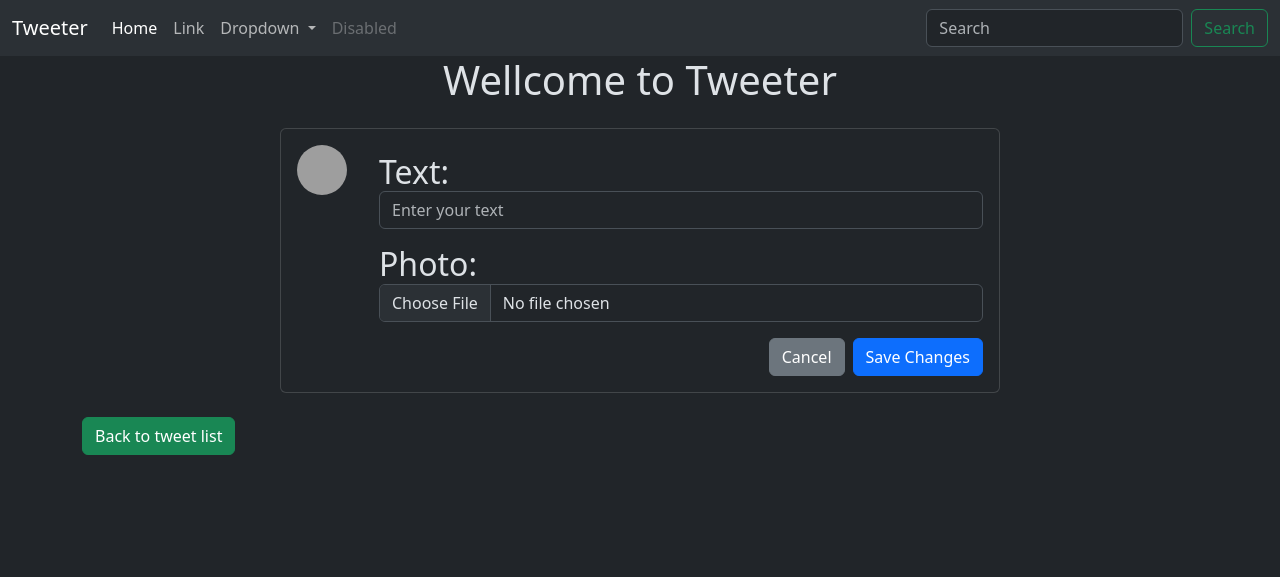
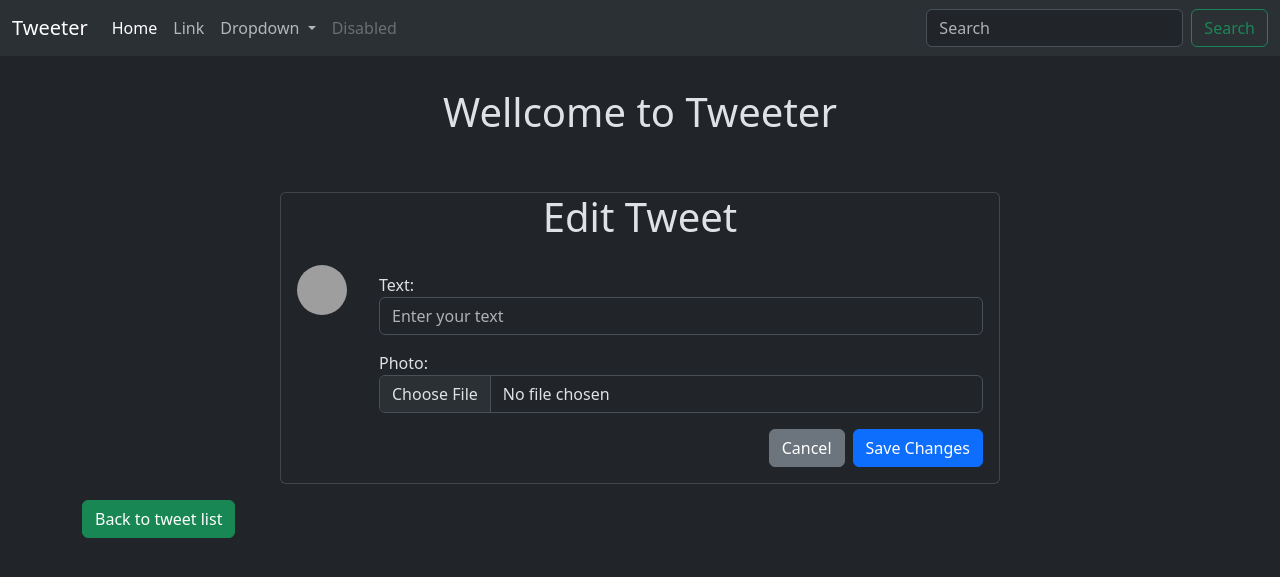
Before and after one commit to Waseem194/Tweeter-Social-Network-App, a Django app: page /tweet/create/ in a window 1280 px wide. Shown: the top 577 px of the page. Run offline with Django 5.2, Linux system fonts and the light colour scheme; some libraries are stand-ins or nearby versions; grey boxes are pictures that could not be loaded.

Commit message:
tweet card

```diff
--- a/tweeter/tweetapp/models.py
+++ b/tweeter/tweetapp/models.py
@@ -10,4 +10,4 @@ class Tweet(models.Model):
     updated_at = models.DateTimeField(auto_now=True)
     likes = models.PositiveIntegerField(default=0)
     def __str__(self):
-        return f'{self.user.username} - {self.text[:10]}'
+        return  f'Tweet by {self.user.username} at {self.created_at}'
--- /dev/null
+++ b/tweeter/tweetapp/static/css/base.css
@@ -0,0 +1,7 @@
+.form-container {
+        background-color: #f8f9fa; /* Light grey background */
+        padding: 20px;
+        border-radius: 10px;
+        max-width: 500px;
+        margin: 0 auto;
+    }
--- a/tweeter/tweetapp/templates/tweet_form.html
+++ b/tweeter/tweetapp/templates/tweet_form.html
@@ -7,8 +7,7 @@ Tweeter Social Network
 {% block content %}
 <h1 class="text-center  mb-10">Wellcome to Tweeter</h1>
 
-<h2>
-    {% comment %} {% if form.instance.pk %}
+{% comment %} <h2>{% if form.instance.pk %}
 Edit Tweet
 {% else %}
 Create a Tweet
@@ -16,11 +15,11 @@ Tweeter Social Network
 
 <style>
     /* custom.css */
-    .tweet-card .img-fluid {
-        width: 50px;
-        height: 50px;
-        object-fit: cover;
-        margin-right: 10px;
+    .container {
+        padding-top: 2rem;
+    }
+    .card-header {
+        background-color: #007bff;
     }
 
 </style>
@@ -30,9 +29,13 @@ Tweeter Social Network
         <div class="col-md-8">
             <div class="card mb-3">
                 <div class="row g-0">
+                    <h1 class="text-center">Edit Tweet</h1>
                     <div class="col-auto p-3">
-<img src={{ tweet.photo.url|default:'/media/photo.png' }}
-class="img-fluid rounded-circle" alt="{{ tweet.user.username }}" style="width: 50px; height: 50px;">
+             {% if tweet.photo %}
+            <img src="{{ tweet.photo.url }}" class="img-fluid rounded-circle" alt="{{ tweet.user.username }}" style="width: 50px; height: 50px;">
+                        {% else %}
+                            <img src="{{ MEDIA_URL }}photos.png" class="img-fluid rounded-circle" alt="{{ tweet.user.username }}" style="width: 50px; height: 50px;">
+                        {% endif %}
                     </div>
                     <div class="col">
                         <div class="card-body">
@@ -53,9 +56,7 @@ class="img-fluid rounded-circle" alt="{{ tweet.user.username }}" style="width: 5
 </div>
 </div>
 
-
-
-</h2>
+{% comment %} </h2> {% endcomment %}
 <a href="{%url 'tweet_list'%}" class="btn btn-success">Back to tweet list</a>
 
 
--- a/tweeter/tweetapp/views.py
+++ b/tweeter/tweetapp/views.py
@@ -1,6 +1,8 @@
 from django.shortcuts import  render, redirect, get_object_or_404
 from .models import Tweet
 from .forms import TweetForm
+from django.conf import settings
+
 # Create your views here.
 
 def index(request):
@@ -35,11 +37,16 @@ def tweet_edit(request, tweet_id):
         return redirect('tweet_list')
     else:
         form = TweetForm(instance=tweet)
-    return render(request,"tweet_form.html",{'form':form})
+    return render(request,"tweet_form.html", {
+        'form': form,
+        'tweet': tweet,
+        'MEDIA_URL': settings.MEDIA_URL  # Add this line if needed
+    })
 
 def tweet_delete(request,tweet_id):
     tweet = get_object_or_404(Tweet, pk = tweet_id, user = request.user)
     if request.method == 'POST':
-        tweet.delete()
+        if tweet.user == request.user:
+            tweet.delete()
         return redirect('tweet_list')
     return render(request,"tweet_confirm_delete.html",{'tweet':tweet})
--- a/tweeter/tweeter/settings.py
+++ b/tweeter/tweeter/settings.py
@@ -119,7 +119,7 @@ USE_TZ = True
 # Static files (CSS, JavaScript, Images)
 # https://docs.djangoproject.com/en/5.0/howto/static-files/
 
-STATIC_URL = '/static/'
+STATIC_URL = 'static/'
 STATICFILES_DIR = [os.path.join(BASE_DIR,'static')]
 
 MEDIA_URL = '/media/'
--- a/tweeter/tweeter/urls.py
+++ b/tweeter/tweeter/urls.py
@@ -18,7 +18,7 @@ from django.contrib import admin
 from django.urls import path, include
 from django.conf import settings
 from django.conf.urls.static import static
-from .  import views
+from . import views
 
 
 urlpatterns = [
```
Also changed, not shown: tweeter/db.sqlite3, tweeter/tweetapp/media/photos/MASALA.jpg (added), tweeter/tweetapp/media/photos/PLAIN.jpg (added), tweeter/tweetapp/media/photos/file.png (added), tweeter/tweetapp/media/photos/file_YVeP7bI.png (added), tweeter/tweetapp/media/photos/tweeter_image.png (added), tweeter/tweetapp/media/photos/was_irshad.jpg (added), tweeter/tweetapp/media/photos/was_irshad_1wnZu2M.jpg (added), tweeter/tweetapp/media/photos/was_irshad_qCvsDR7.jpg (added). Lines whose indentation alone changed are shown as unchanged.
